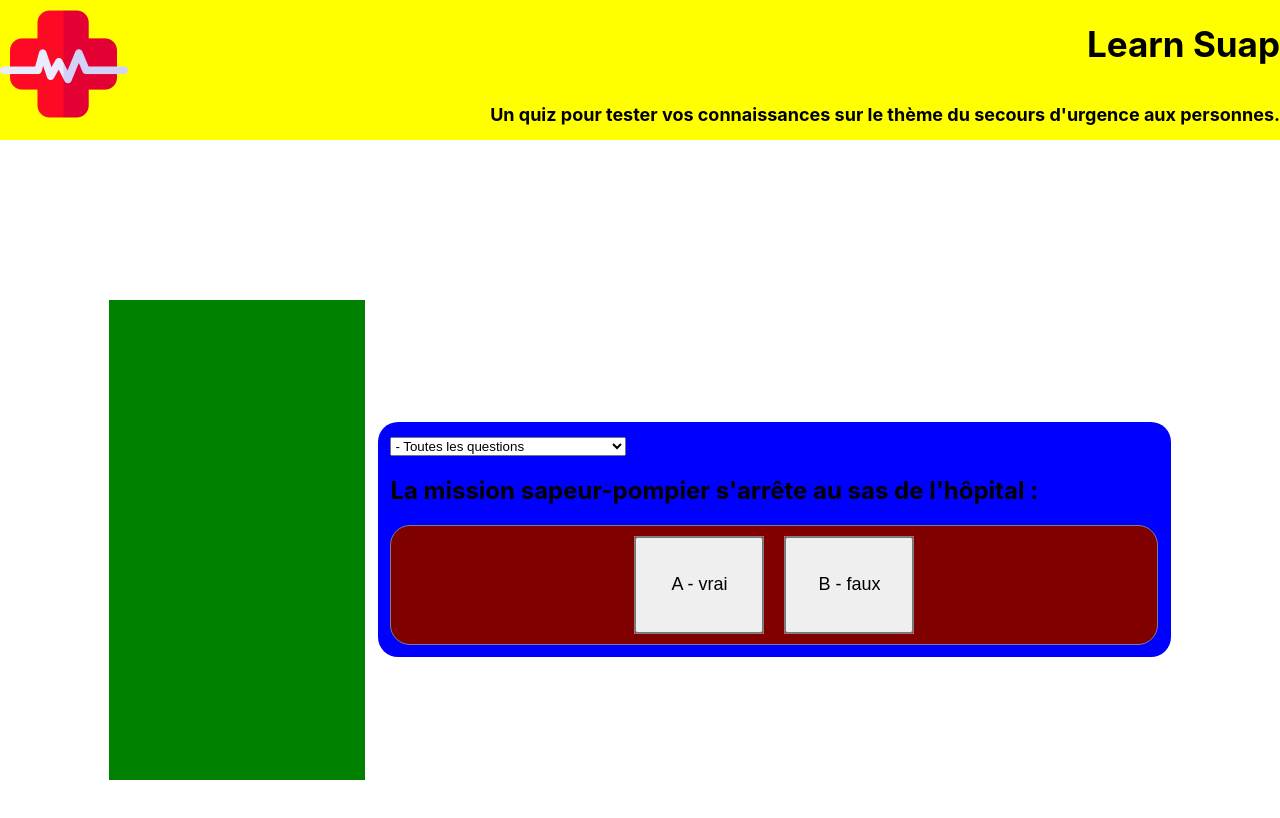
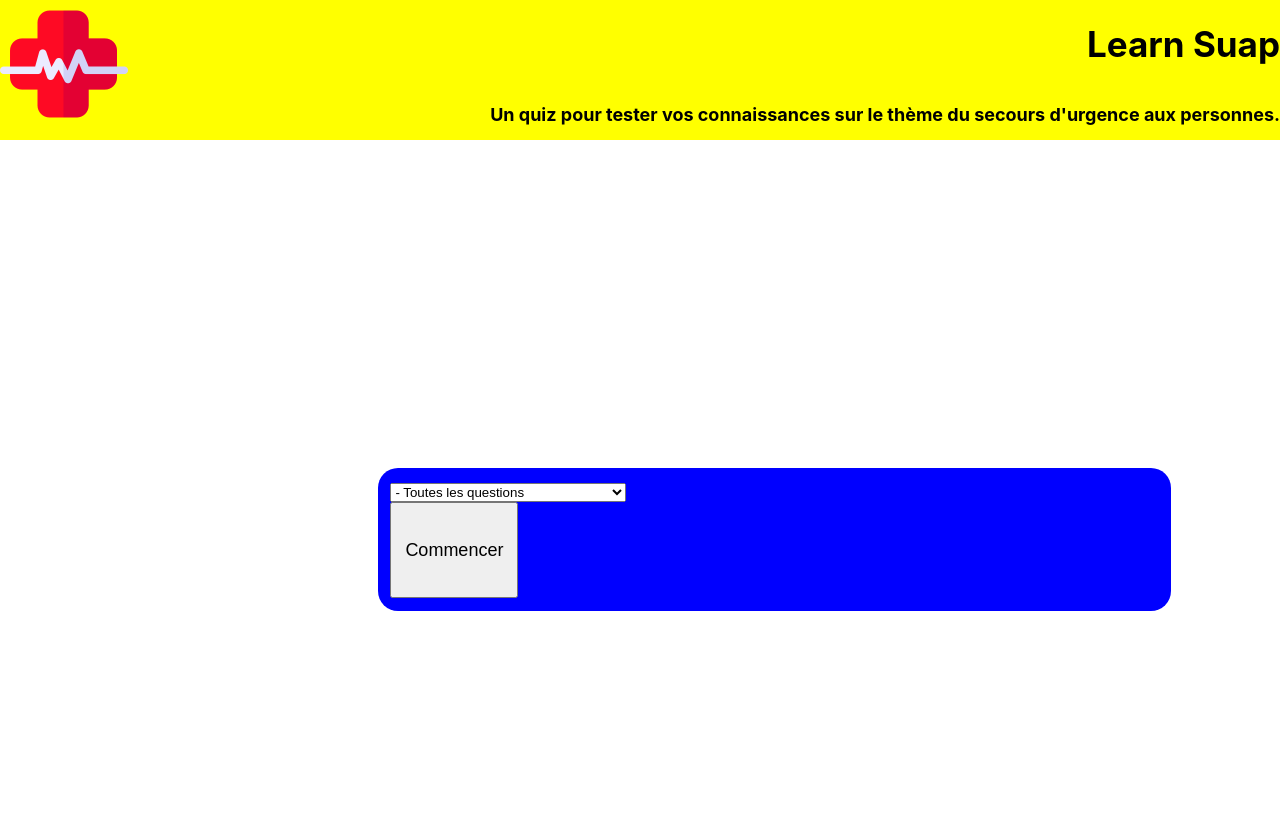
Before and after one commit to DGouron/learn-suap, a React (Create React App) app: page / in a window 1280 px wide. Shown: the top 818 px of the page. Built offline with nearby package versions, Linux system fonts and the light colour scheme.

Commit message:
state and effect

```diff
--- a/package.json
+++ b/package.json
@@ -38,6 +38,7 @@
     ]
   },
   "devDependencies": {
+    "eslint-plugin-react-hooks": "^4.5.0",
     "prettier": "2.6.2"
   }
 }
--- a/src/components/Answer.jsx
+++ b/src/components/Answer.jsx
@@ -11,19 +11,23 @@ const StyledButton = styled.button`
   height: 96px;
   font-size: 18px;
 `;
-let answerId = undefined;
+let answerId = -1;
 
 function Answer(props) {
   answerId = props.answerId;
-  console.log(answerId);
+  let setAnswerId = props.setAnswerId;
+  function selectThisAnswer() {
+    setAnswerId(answerId);
+    console.log(answerId);
+  }
+
   return (
     <StyledAnswer>
-      <StyledButton onClick={() => handleClick()}>{props.content}</StyledButton>
+      <StyledButton onClick={() => selectThisAnswer()}>
+        {props.content}
+      </StyledButton>
     </StyledAnswer>
   );
 }
 
-function handleClick() {
-  console.log(answerId);
-}
 export default Answer;
--- a/src/components/AnswersPannel.jsx
+++ b/src/components/AnswersPannel.jsx
@@ -14,8 +14,15 @@ function AnswersPannel(props) {
   let answers = [];
   for (let index = 0; index < props.answers.length; index++) {
     answers.push(
-      <Answer key={index} answerId={index} content={props.answers[index]} />
+      <Answer
+        key={index}
+        answerId={index}
+        content={props.answers[index]}
+        currentAnswerId={props.currentAnswerId}
+        setAnswerId={props.setAnswerId}
+      />
     );
+    console.log(index);
   }
 
   return (
--- a/src/components/Board.jsx
+++ b/src/components/Board.jsx
@@ -1,3 +1,6 @@
+import { useEffect } from 'react';
+import { useCallback } from 'react';
+import { useState } from 'react';
 import styled from 'styled-components';
 import { dataQuestions } from '../datas/Questions';
 import AnswersPannel from './AnswersPannel';
@@ -18,13 +21,58 @@ const StyledBoard = styled.div`
   flex-direction: column;
 `;
 
+const StyledLauncherButton = styled.button`
+  width: 128px;
+  min-width: 128px;
+  height: 96px;
+  font-size: 18px;
+`;
+
+let currentQuestion = '';
+let currentGoodAnswers = [];
+
 function Board() {
-  let currentQuestion = pickRandomQuestion();
-  return (
+  const [isLaunched, setIsLaunched] = useState(false);
+  useEffect(() => {
+    document.title = isLaunched ? 'Quiz en cours ! ' : 'Learn Suap App';
+  }, [isLaunched]);
+
+  const [, forceUpdate] = useState();
+  const updateRender = useCallback(() => forceUpdate({}), []);
+
+  const [currentAnswerId, setAnswerId] = useState(-1);
+  useEffect(() => {
+    if (currentAnswerId !== -1) {
+      if (checkAnswerValidity(currentAnswerId)) {
+        currentQuestion = pickRandomQuestion();
+
+        updateRender();
+      }
+    }
+  }, [currentAnswerId, updateRender]);
+
+  return isLaunched === false ? (
+    <StyledBoard>
+      <Categories />
+      <StyledLauncherButton
+        onClick={() => {
+          currentQuestion = pickRandomQuestion();
+          setIsLaunched(true);
+        }}
+      >
+        Commencer
+      </StyledLauncherButton>
+    </StyledBoard>
+  ) : (
     <StyledBoard>
       <Categories />
       <Question title={currentQuestion.Question} />
-      <AnswersPannel answers={currentQuestion.Answers} />
+      <p>{currentAnswerId}</p>
+      <AnswersPannel
+        answers={currentQuestion.Answers}
+        currentAnswerId={currentAnswerId}
+        setAnswerId={setAnswerId}
+      />
     </StyledBoard>
   );
 }
@@ -43,4 +91,11 @@ function pickRandomQuestion() {
 
   return currentCategory.questions[randomID];
 }
+
+function checkAnswerValidity(answerId = 0) {
+  let isAGoodAnswer = currentGoodAnswers.includes(answerId, 0);
+  console.log(isAGoodAnswer ? 'Good Answer' : 'Bad Answer');
+  return isAGoodAnswer;
+}
+
 export default Board;
--- a/src/components/StatsPannel.jsx
+++ b/src/components/StatsPannel.jsx
@@ -3,7 +3,7 @@ import styled from 'styled-components';
 const StyledPannel = styled.div`
   height: 60%;
   width: 20%;
-  background-color: green;
+  background-color: white;
 `;
 
 function StatsPannel() {
```
Also changed, not shown: 1 other file (tests, documents, lock files or other folders).
